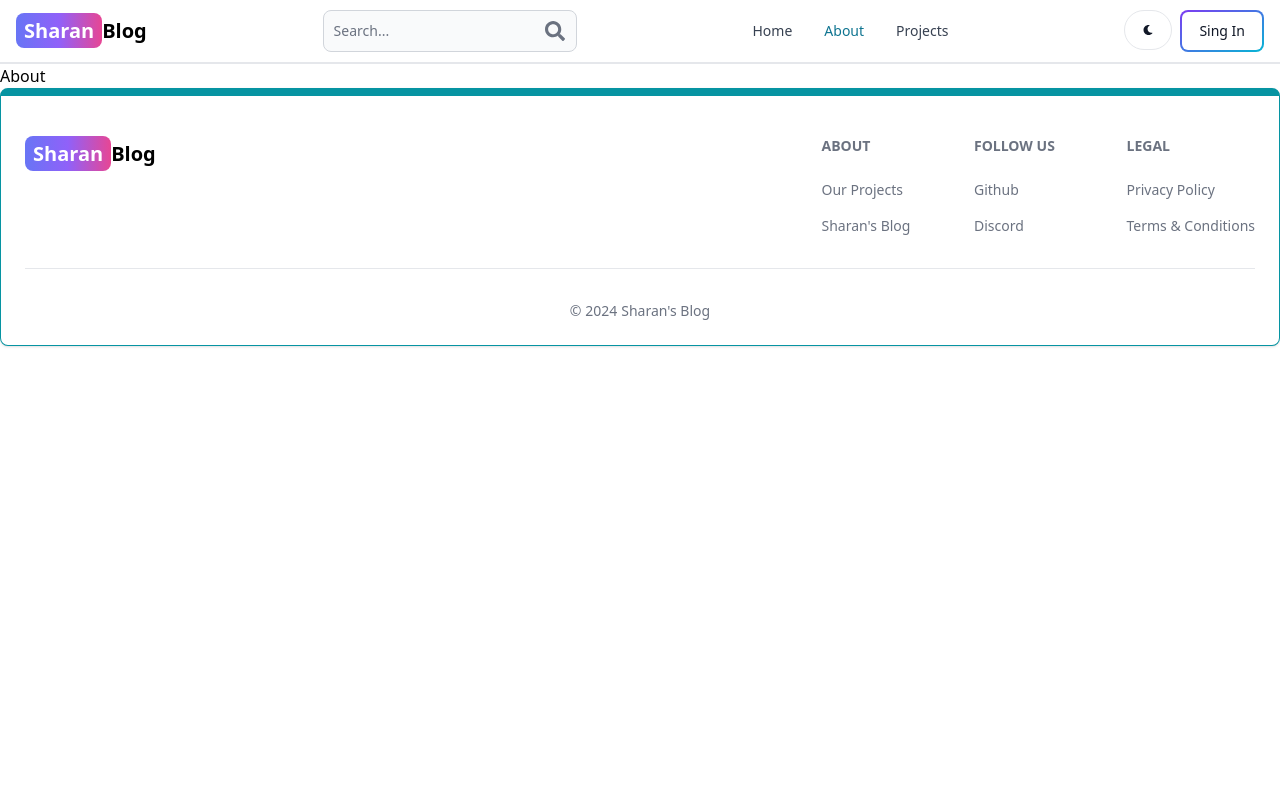
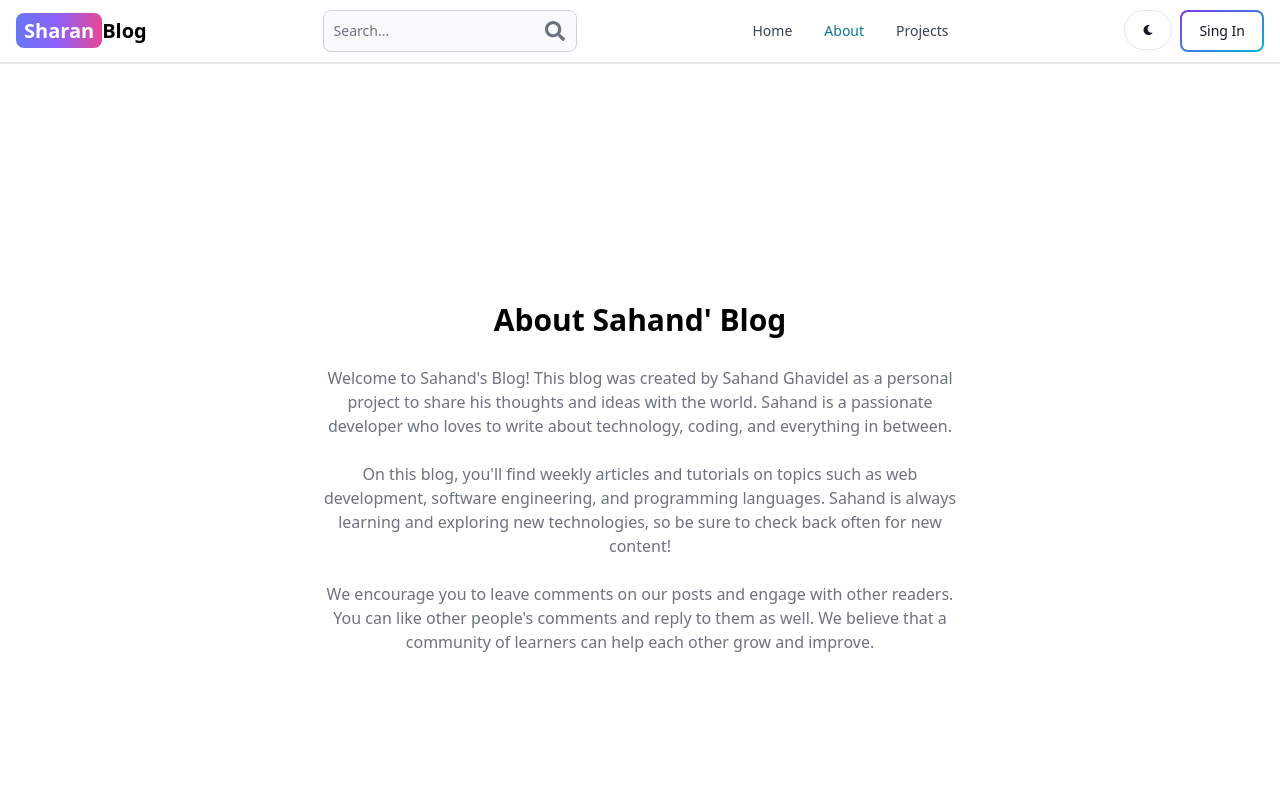
Before and after one commit to JSharanya/BLOG_APP, a React (Vite) app in the folder client/: page /about in a window 1280 px wide. Shown: the top 800 px of the page. Built offline with nearby package versions, Linux system fonts and the light colour scheme.

Commit message:
about us and project page

```diff
--- a/client/src/pages/About.jsx
+++ b/client/src/pages/About.jsx
@@ -2,7 +2,37 @@
 
 const About = () => {
   return (
-    <div>About</div>
+    <div className='min-h-screen flex items-center justify-center'>
+    <div className='max-w-2xl mx-auto p-3 text-center'>
+      <div>
+        <h1 className='text-3xl font font-semibold text-center my-7'>
+          About Sahand' Blog
+        </h1>
+        <div className='text-md text-gray-500 flex flex-col gap-6'>
+          <p>
+            Welcome to Sahand's Blog! This blog was created by Sahand Ghavidel
+            as a personal project to share his thoughts and ideas with the
+            world. Sahand is a passionate developer who loves to write about
+            technology, coding, and everything in between.
+          </p>
+
+          <p>
+            On this blog, you'll find weekly articles and tutorials on topics
+            such as web development, software engineering, and programming
+            languages. Sahand is always learning and exploring new
+            technologies, so be sure to check back often for new content!
+          </p>
+
+          <p>
+            We encourage you to leave comments on our posts and engage with
+            other readers. You can like other people's comments and reply to
+            them as well. We believe that a community of learners can help
+            each other grow and improve.
+          </p>
+        </div>
+      </div>
+    </div>
+  </div>
   )
 }
 
--- a/client/src/pages/Projects.jsx
+++ b/client/src/pages/Projects.jsx
@@ -1,8 +1,13 @@
-import React from 'react'
+import CallToAction from '../components/CallToAction';
+
 
 const Projects = () => {
   return (
-    <div>Projects</div>
+    <div className='min-h-screen max-w-2xl mx-auto flex justify-center items-center flex-col gap-6 p-3'>
+      <h1 className='text-3xl font-semibold'>Pojects</h1>
+      <p className='text-md text-gray-500'>Build fun and engaging projects while learning HTML, CSS, and JavaScript!</p>
+      <CallToAction />
+    </div>
   )
 }
 
```
